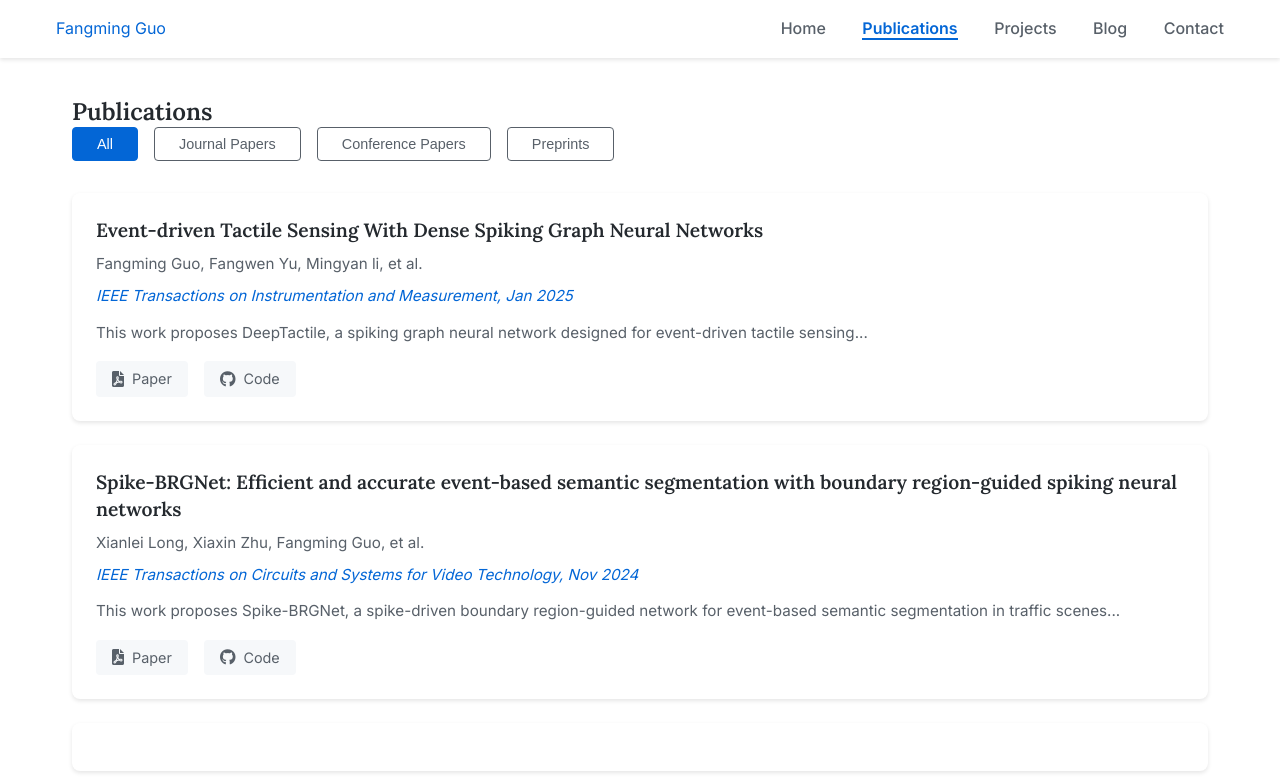
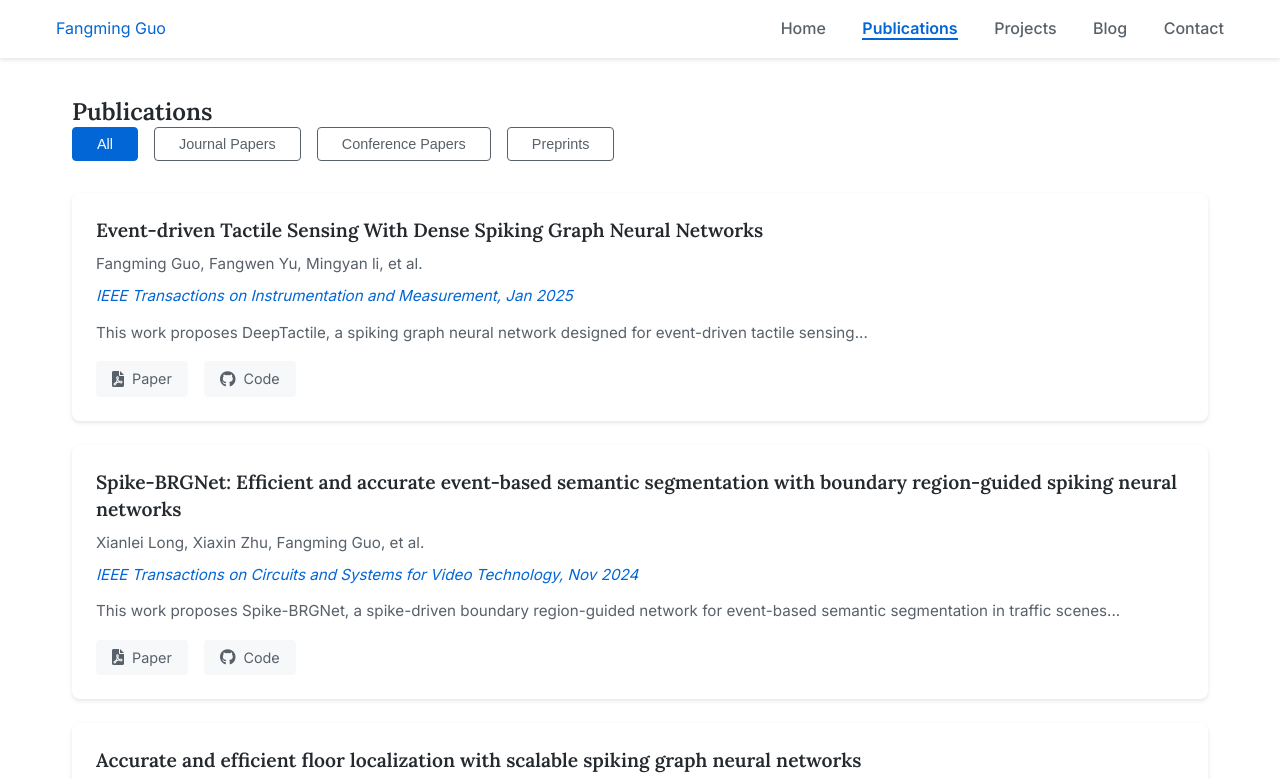
Before and after one commit to GuoFM/Personal-website, a plain HTML site: page publications/index.html in a window 1280 px wide. Shown: the top 779 px of the page. Drawn offline with Linux system fonts and the light colour scheme; some icons are missing.

Commit message:
Sync latest changes

```diff
--- a/publications/index.html
+++ b/publications/index.html
@@ -75,7 +75,7 @@
                     </div>
                 </div>
 
-                <div class="publication-item" data-type="journal"></div>
+                <div class="publication-item" data-type="journal">
                     <div class="publication-content">
                         <h3>Accurate and efficient floor localization with scalable spiking graph neural networks</h3>
                         <p class="authors">F Gu, F Guo, F Yu, et al.</p>
```
